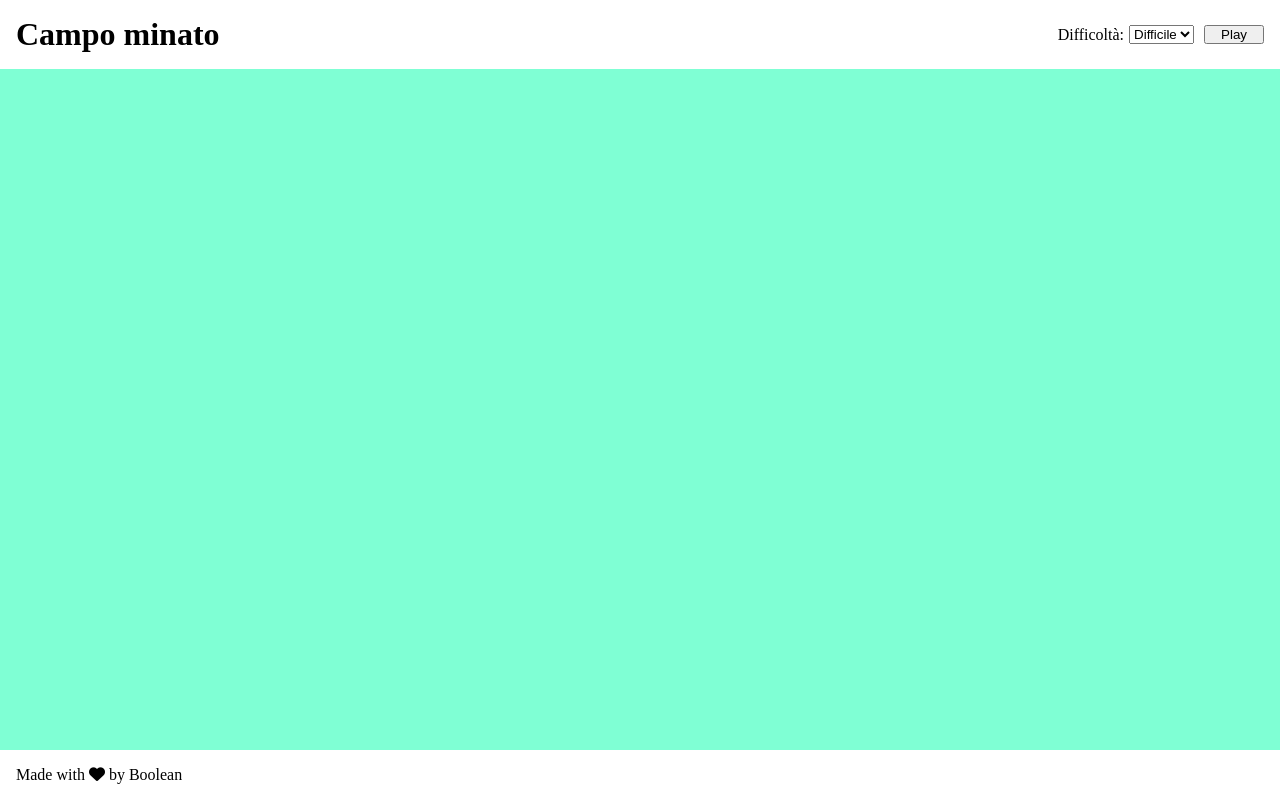
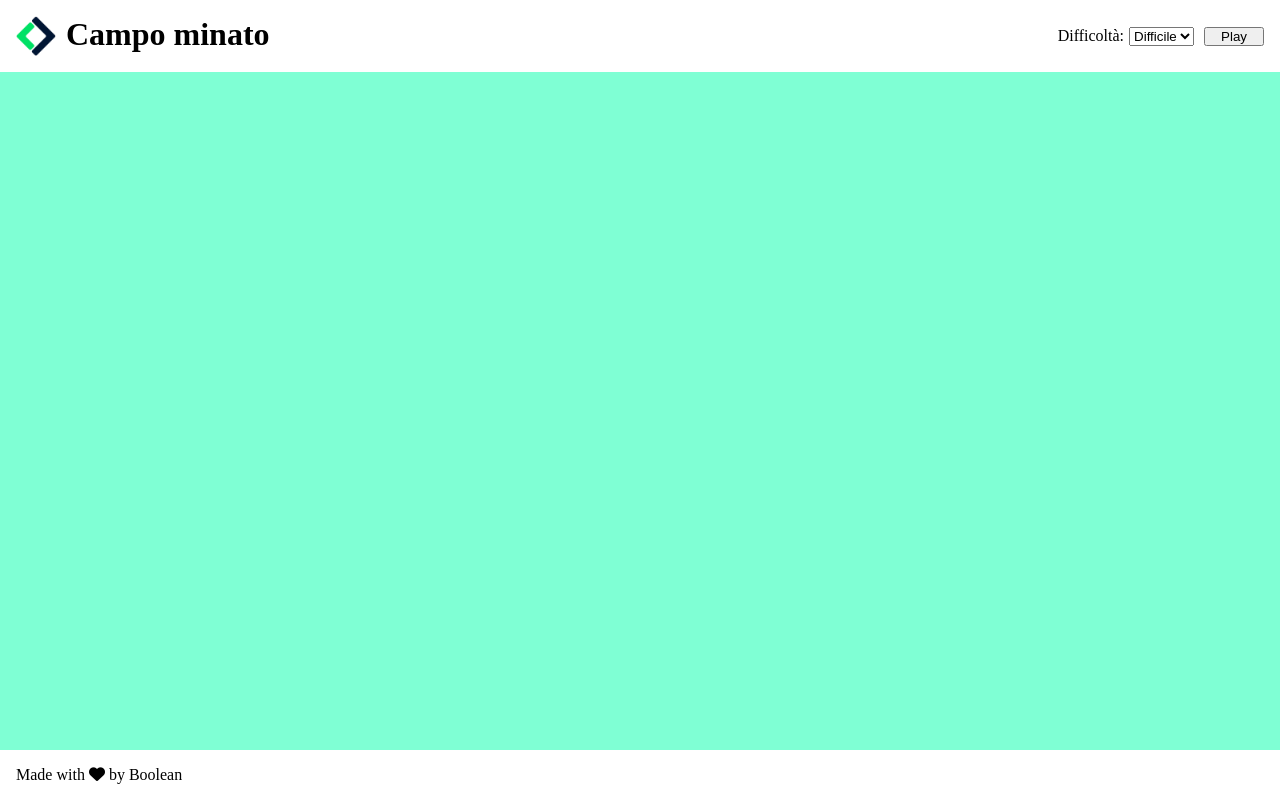
Before and after one commit to Iunora93/js-campominato, a plain HTML site: page index.html in a window 1280 px wide. Drawn offline with Linux system fonts and the light colour scheme.

Commit message:
Aggiunta img logo

```diff
--- a/css/style.css
+++ b/css/style.css
@@ -19,6 +19,16 @@ header{
     justify-content: space-between;
     background-color: white;
     padding: 1rem;
+}
+
+.logo-header{
+    height: 100%;
+    display: flex;
+}
+
+img{
+    width: 40px;
+    margin-right: 10px;
 }
 
 #btn-generator{
--- a/index.html
+++ b/index.html
@@ -10,7 +10,10 @@
 </head>
 <body>
     <header>
-        <h1>Campo minato</h1>
+        <div class="logo-header">
+            <img src="boolean-logo.png" alt="boolean-logo">
+            <h1>Campo minato</h1>
+        </div>
         <div class="btn-header">
             <label for="cars">Difficoltà:</label>
             <select name="difficoltà" id="difficolta">
@@ -33,3 +36,9 @@
     <script src="js/main.js"></script>
 </body>
 </html>
+
+
+<!-- Il computer deve generare 16 numeri casuali nello stesso range della difficoltà prescelta: le bombe. Attenzione: nella stessa cella può essere posizionata al massimo una bomba, perciò nell’array delle bombe non potranno esserci due numeri uguali.
+In seguito l'utente clicca su una cella: se il numero è presente nella lista dei numeri generati - abbiamo calpestato una bomba - la cella si colora di rosso e la partita termina. Altrimenti la cella cliccata si colora di azzurro e l'utente può continuare a cliccare sulle altre celle.
+La partita termina quando il giocatore clicca su una bomba o quando raggiunge il numero massimo possibile di numeri consentiti (ovvero quando ha rivelato tutte le celle che non sono bombe).
+Al termine della partita il software deve comunicare il punteggio, cioè il numero di volte che l’utente ha cliccato su una cella che non era una bomba. -->
```
Also changed, not shown: boolean-logo.png (added).
